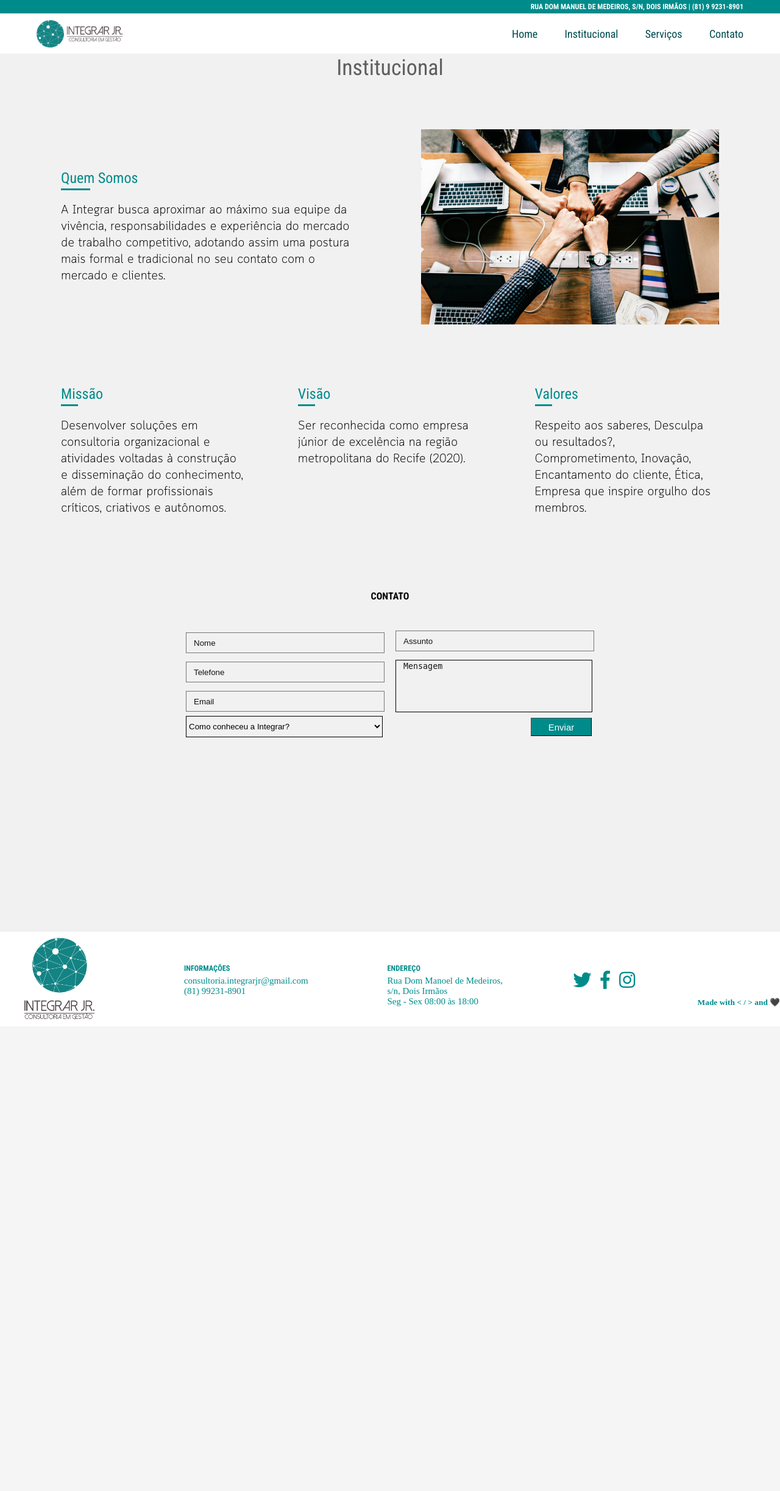
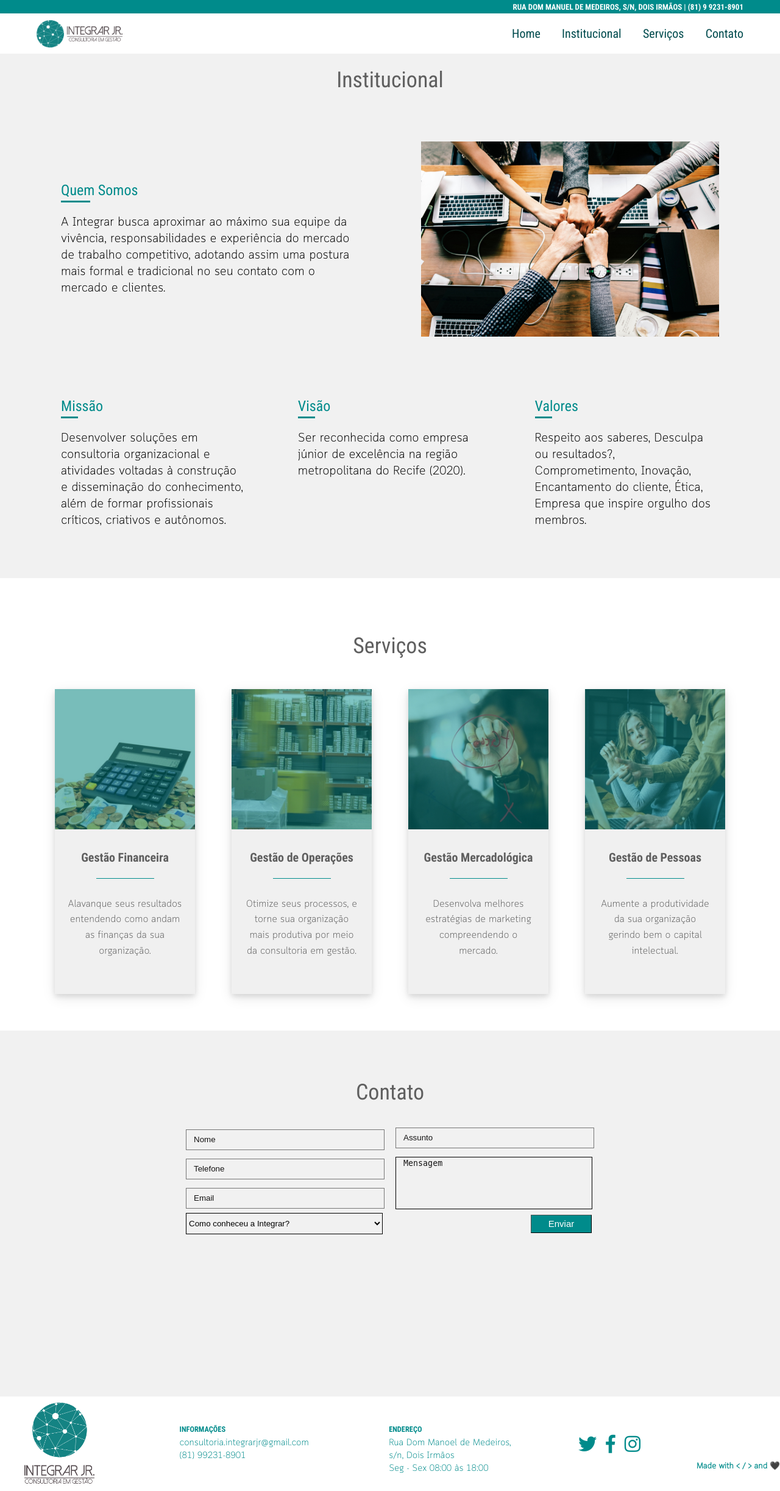
Before and after one commit to citi-onboarding/IntegrarJr, a Django app: page / in a window 1280 px wide. Shown: the whole page at 61% size. Before the commit the page ends 1671 px from the top, so only its background shows below. Run offline with Django 3.2, Linux system fonts and the light colour scheme; some libraries are stand-ins or nearby versions.

Commit message:
Ajustei todas as divs. Falta só o carrossel

```diff
--- a/core/templates/index.html
+++ b/core/templates/index.html
@@ -91,9 +91,49 @@
             </div>
         </div>
     </div>
-    <div class="Serviços" id="idServicos"></div>
+    <div class="servicos" id="idServicos">
+        <div class="container-servicos" id="servicos">
+            <div class="servicos-title">
+                <h2 class="servicos-title__text">Serviços</h2>
+            </div>
+            <div class="categorias">
+                <div class="box-servico">
+                    <img src={% static "images\financas2.jpg"%} class="box-servico__image" >
+                    <div class="box-servico__content">
+                        <h3 class="box-servico__title">Gestão Financeira</h3>
+                        <div class="servico_sublinhado"></div>
+                        <p class="box-servico__description">Alavanque seus resultados entendendo como andam as finanças da sua organização.</p>
+                    </div>
+                </div>
+                <div class="box-servico">
+                    <img src={% static "images\operacoes2.jpg"%} class="box-servico__image" >
+                    <div class="box-servico__content">
+                        <h3 class="box-servico__title">Gestão de Operações</h3>
+                        <div class="servico_sublinhado"></div>
+                        <p class="box-servico__description">Otimize seus processos, e torne sua organização mais produtiva por meio da consultoria em gestão.</p>
+                    </div>
+                </div>
+                <div class="box-servico">
+                    <img src={% static "images\mercadologica2.jpeg"%} class="box-servico__image" >
+                    <div class="box-servico__content">
+                        <h3 class="box-servico__title">Gestão Mercadológica</h3>
+                        <div class="servico_sublinhado"></div>
+                        <p class="box-servico__description">Desenvolva melhores estratégias de marketing compreendendo o mercado.</p>
+                    </div>
+                </div>
+                <div class="box-servico">
+                    <img src={% static "images\pessoas2.jpg"%} class="box-servico__image" >
+                    <div class="box-servico__content">
+                        <h3 class="box-servico__title">Gestão de Pessoas</h3>
+                        <div class="servico_sublinhado"></div>
+                        <p class="box-servico__description">Aumente a produtividade da sua organização gerindo bem o capital intelectual.</p>
+                    </div>
+                </div>
+            </div>
+        </div>
+    </div>
     <div class="Contato" id="idContato">
-        <h4>CONTATO</h4>
+        <h4>Contato</h4>
         <form id="contatoform" action="" method = "POST">
                 {% csrf_token %} {{ form }}
                 <button class="campo" id="button" type="submit" style="margin-top:5px ;">Enviar</button>
--- a/static/css/style.css
+++ b/static/css/style.css
@@ -35,7 +35,7 @@ body {
 
 .adress__text {
     font-family: 'Roboto Condensed', sans-serif;
-    font-size: 12px;
+    font-size: 13px;
     font-weight: 700;
     color: white;
 }
@@ -62,6 +62,7 @@ body {
 }
 
 .navbar-collapse {
+    z-index: 500;
     padding-right: 60px;
     display: flex;
     flex-direction: row;
@@ -79,7 +80,7 @@ body {
 
 .navbar-buttons__link {
     font-family: 'Roboto Condensed', sans-serif;
-    font-size: 18px;
+    font-size: 20px;
     color: #004b4e;
     text-decoration: none;
 }
@@ -100,7 +101,7 @@ body {
     background-color: #f1f1f1;
     font-family: 'Roboto Condensed', sans-serif;
     font-size: 16px;
-    padding-top: 40px;
+    padding-top: 60px;
     padding-left: 100px;
     padding-right: 100px;
     display: flex;
@@ -180,11 +181,89 @@ body {
     width: 48px;
 }
 
-/*SERVIÃ‡OS*/
+/*SERVICOS*/
+.container-servicos {
+    display: flex;
+    flex-direction: column;
+    align-items: center;
+    justify-content: center;
+}
+
+.servicos-title {
+    text-align: center;
+    padding-top: 60px;
+    padding-bottom: 20px;
+}
+
+.servicos-title__text {
+    font-family: 'Roboto Condensed', sans-serif;
+    color: #5f5f5f;
+    font-weight: normal;
+    font-size: 36px;
+}
+
+.categorias {
+    display: flex;
+    flex-direction: row;
+    align-items: center;
+    justify-content: space-between;
+    width: 1100px;
+}
+
+.box-servico {
+    height: 500px;
+    width: 230px;
+    background-color: #F0F0F0;
+    display: flex;
+    flex-direction: column;
+    justify-content: flex-start;
+    align-items: center;
+    box-shadow: 0 4px 8px 0 rgba(0, 0, 0, 0.1), 0 6px 20px 0 rgba(0, 0, 0, 0.1);
+    line-height: 1.6;
+    margin-bottom: 60px;
+}
+
+.box-servico__image {
+    width: 100%;
+    height: auto;
+}
+
+.box-servico__content {
+    display: flex;
+    flex-direction: column;
+    justify-content: space-between;
+    align-items: center;
+    padding-left: 20px;
+    padding-right: 20px;
+}
+
+.box-servico__title {
+    margin: 0;
+    font-family: 'Roboto Condensed', sans-serif;
+    font-size: 20px;
+    color: #5f5f5f;
+    padding-top: 30px;
+    padding-bottom: 18px;
+}
+
+.servico_sublinhado {
+    height: 1px;
+    background-color: #008B8B;
+    width: 50%;
+}
+
+.box-servico__description {
+    margin: 0;
+    font-family: 'Cloud_Soft Light', Helvetica, sans-serif;
+    color: #5f5f5f;
+    text-align: center;
+    font-size: 16px;
+    padding-top: 30px;
+    padding-bottom: 40px;
+}
 
 
 /*CONTATOS*/
-
 .Contato{
     display: inline-flex;
     flex-direction: column;
@@ -194,7 +273,12 @@ body {
     background-color: #f1f1f1;
 }
 .Contato h4{
-    margin:40px;
+    margin: 0;
+    padding-top: 80px;
+    padding-bottom: 30px;
+    font-size: 36px;
+    font-weight: 400;
+    color: #5f5f5f;
     font-family: 'Roboto Condensed', sans-serif;
 }
         /* DIVS DOS CONTATOS*/
@@ -311,6 +395,9 @@ footer {
     padding: 10px;
     font-size: 15px;
 }
+#footer-endereco p{
+    font-family: 'Cloud_Soft Light', Helvetica, sans-serif;
+}
 #idInformacao{
     margin-left: 10%;
     margin-right: 5%;
@@ -360,6 +447,10 @@ footer p {
     align-self:flex-end;
     color: #008B8B;
     justify-content: flex-end;
+}
+
+#vazia h6 {
+    font-family: 'Cloud_Soft Light', Helvetica, sans-serif;
 }
 
 .fa-twitter:before {
@@ -441,7 +532,6 @@ footer p {
 
     .navbar-buttons__link {
         font-size: 20px;
-        /*border-bottom: 2px solid #004b4e;*/
     }
 
     .navbar-buttons__link:hover {
@@ -521,7 +611,7 @@ footer p {
     }
 
     .title__text {
-        font-size: 28px;
+        font-size: 32px;
     }
 
     .quem-somos {
@@ -560,8 +650,27 @@ footer p {
     }
 
 
-    /*SERVIÃ‡OS RESPONSIVO*/
+    /*SERVICOS RESPONSIVO*/
+    .categorias {
+        width: 100vw;
+    }
 
+    .categorias {
+        flex-direction: column;
+        justify-content: center;
+        align-items: center;
+        justify-content: center;
+    }
+
+    .servicos-title {
+        padding-top: 60px;
+        padding-bottom: 30px;
+    }
+
+    .servicos-title__text {
+        margin: 0;
+        font-size: 32px;
+    }
 
     /*CONTATO RESPANSIVO*/
     #divaux1 {
@@ -571,6 +680,9 @@ footer p {
         margin-left: 19px;
         height: 185px;
         align-self: center;
+    }
+    .Contato h4 {
+        font-size: 32px;
     }
     form {
         display: flex;
```
Also changed, not shown: static/images/financas2.jpg (added), static/images/mercadologica2.jpeg (added), static/images/operacoes2.jpg (added), static/images/pessoas2.jpg (added).
